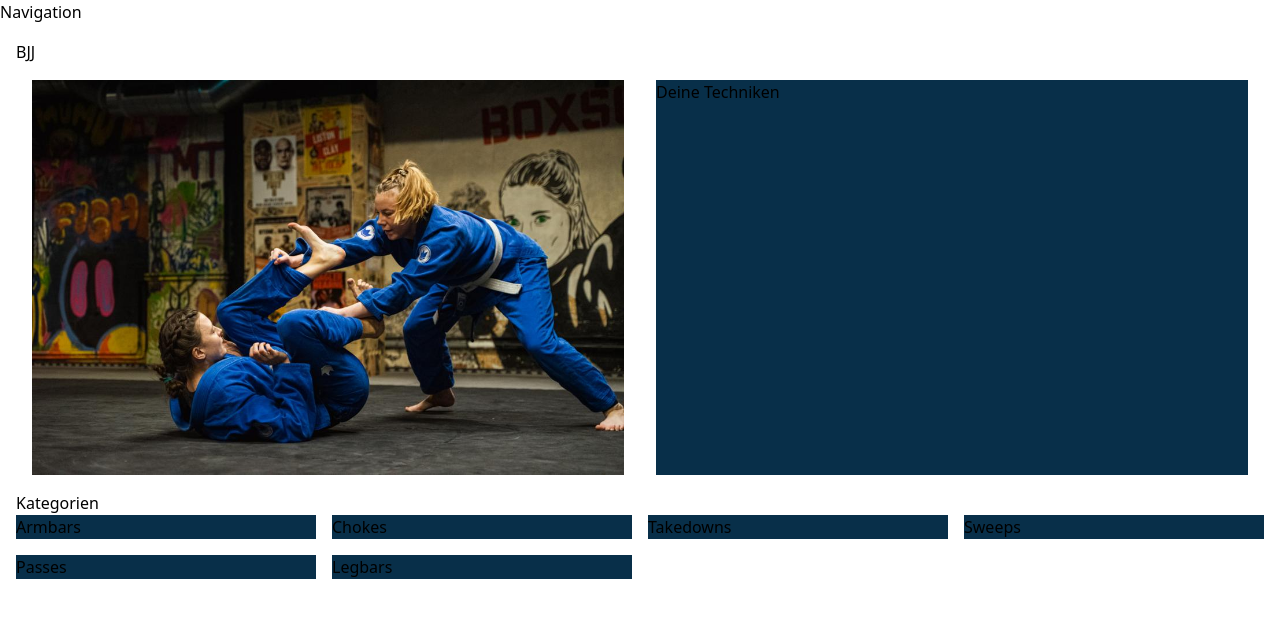
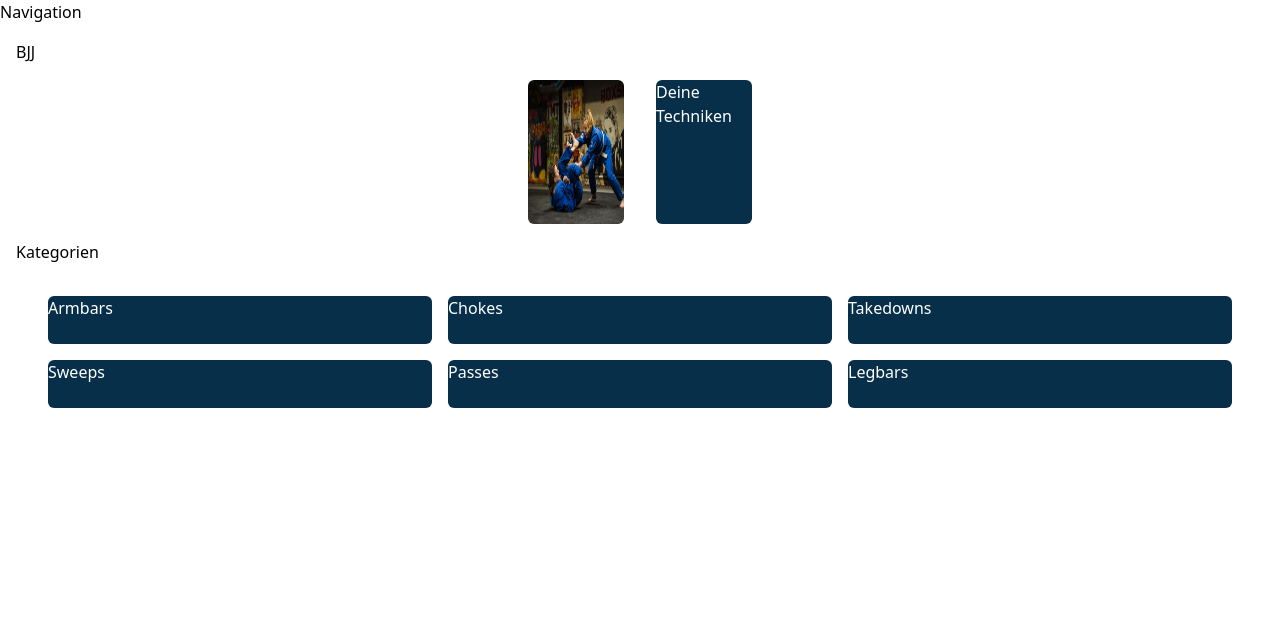
Before and after one commit to Franziska-F/BJJ-Vademecum, a Next.js app: page / in a window 1280 px wide. Shown: the top 618 px of the page. Built offline with nearby package versions, Linux system fonts and the light colour scheme.

Commit message:
Add styling

```diff
--- a/pages/index.js
+++ b/pages/index.js
@@ -1,4 +1,5 @@
 import Image from 'next/image';
+import Link from 'next/link';
 
 export default function Home() {
   return (
@@ -10,21 +11,29 @@ export default function Home() {
         <div>
           <h1>BJJ</h1>
         </div>
-        <div className="flex flex-row">
-          <div className="w-1/2 m-4">
-            <img src="/img/technique_background.jpg" alt="two bjj fighters" />
+        <div className="flex flex-row justify-center rounded-md">
+          <div className="h-36 w-24 m-4">
+            <img
+              src="/img/technique_background.jpg"
+              className="h-36 w-24 rounded-md"
+              alt="two bjj fighters"
+            />
           </div>
-          <div className="bg-sky-950 w-1/2 m-4">Deine Techniken</div>
+          <div className="bg-sky-950 w-24 h-36 m-4 rounded-md text-white">
+            Deine Techniken
+          </div>
         </div>
         <div>
           <h2>Kategorien</h2>
-          <div className="grid grid-cols-4 gap-4">
-            <div className="bg-sky-950">Armbars</div>
-            <div className="bg-sky-950">Chokes</div>
-            <div className="bg-sky-950">Takedowns</div>
-            <div className="bg-sky-950">Sweeps</div>
-            <div className="bg-sky-950">Passes</div>
-            <div className="bg-sky-950">Legbars</div>
+          <div className="grid grid-cols-3 gap-4 p-8 text-white">
+            <Link className="bg-sky-950 w-18 h-12 rounded-md" href="">
+              Armbars
+            </Link>
+            <div className="bg-sky-950 w-18 h-12 rounded-md ">Chokes</div>
+            <div className="bg-sky-950 w-18 h-12 rounded-md">Takedowns</div>
+            <div className="bg-sky-950 w-18 h-12 rounded-md">Sweeps</div>
+            <div className="bg-sky-950 w-18 h-12 rounded-md">Passes</div>
+            <div className="bg-sky-950 w-18 h-12 rounded-md">Legbars</div>
           </div>
         </div>
       </main>
```
